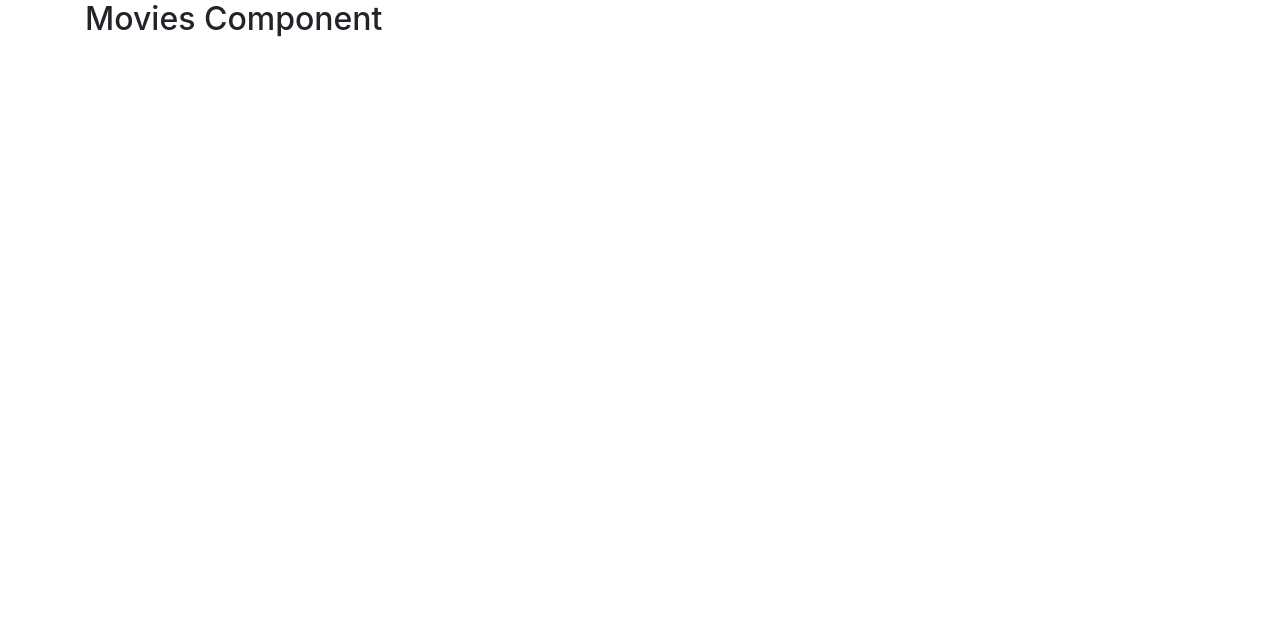
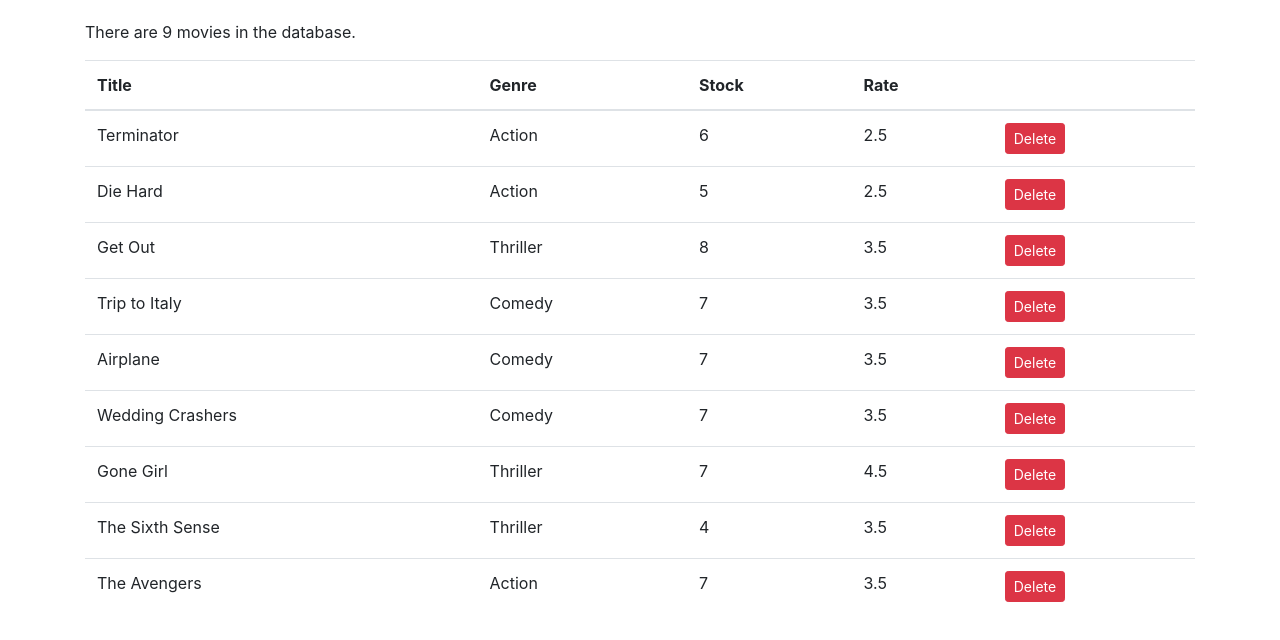
Before and after one commit to toTheMoon247/videos, a React (Create React App) app: page / in a window 1280 px wide. Shown: the top 640 px of the page. Built offline with nearby package versions, Linux system fonts and the light colour scheme.

Commit message:
I've added a new folder for common components. /src/components/common

```diff
--- a/src/components/movies.jsx
+++ b/src/components/movies.jsx
@@ -1,10 +1,52 @@
 import React, { Component } from 'react';
+import { getMovies } from '../services/fakeMovieService';
 
 class Movies extends Component {
-	state= {}
+	state = {
+		movies: getMovies()
+	};
+
+	handleDelete = movie => {
+		const movies = this.state.movies.filter(m => m._id !== movie._id);
+		this.setState({ movies });
+	};
 
 	render() {
-		return(<h2>Movies Component</h2>)
+		const { length: count } = this.state.movies;
+
+		if (this.state.movies.length === 0)
+			return <p>There are no movies in the database.</p>
+
+		return (
+			<React.Fragment>
+				<p>There are {count} movies in the database.</p>
+				<table className="table">
+					<thead>
+						<tr>
+							<th>Title</th>
+							<th>Genre</th>
+							<th>Stock</th>
+							<th>Rate</th>
+							<th></th>
+						</tr>
+					</thead>
+
+					<tbody>
+						{ this.state.movies.map(movie => (
+							<tr key={movie._id}>
+								<td>{movie.title}</td>
+								<td>{movie.genre.name}</td>
+								<td>{movie.numberInStock}</td>
+								<td>{movie.dailyRentalRate}</td>
+								<td>
+									<button onClick={() => this.handleDelete(movie)} className="btn btn-danger btn-sm">Delete</button>
+								</td>
+							</tr>
+						))}
+					</tbody>
+				</table>
+			</React.Fragment>
+		)
 	}
 }
 
--- a/src/index.css
+++ b/src/index.css
@@ -1,5 +1,6 @@
 body {
   margin: 0;
+  padding: 20px 0 0 0;
   font-family: -apple-system, BlinkMacSystemFont, 'Segoe UI', 'Roboto', 'Oxygen',
     'Ubuntu', 'Cantarell', 'Fira Sans', 'Droid Sans', 'Helvetica Neue',
     sans-serif;
```
Also changed, not shown: 1 other file (tests, documents, lock files or other folders).
